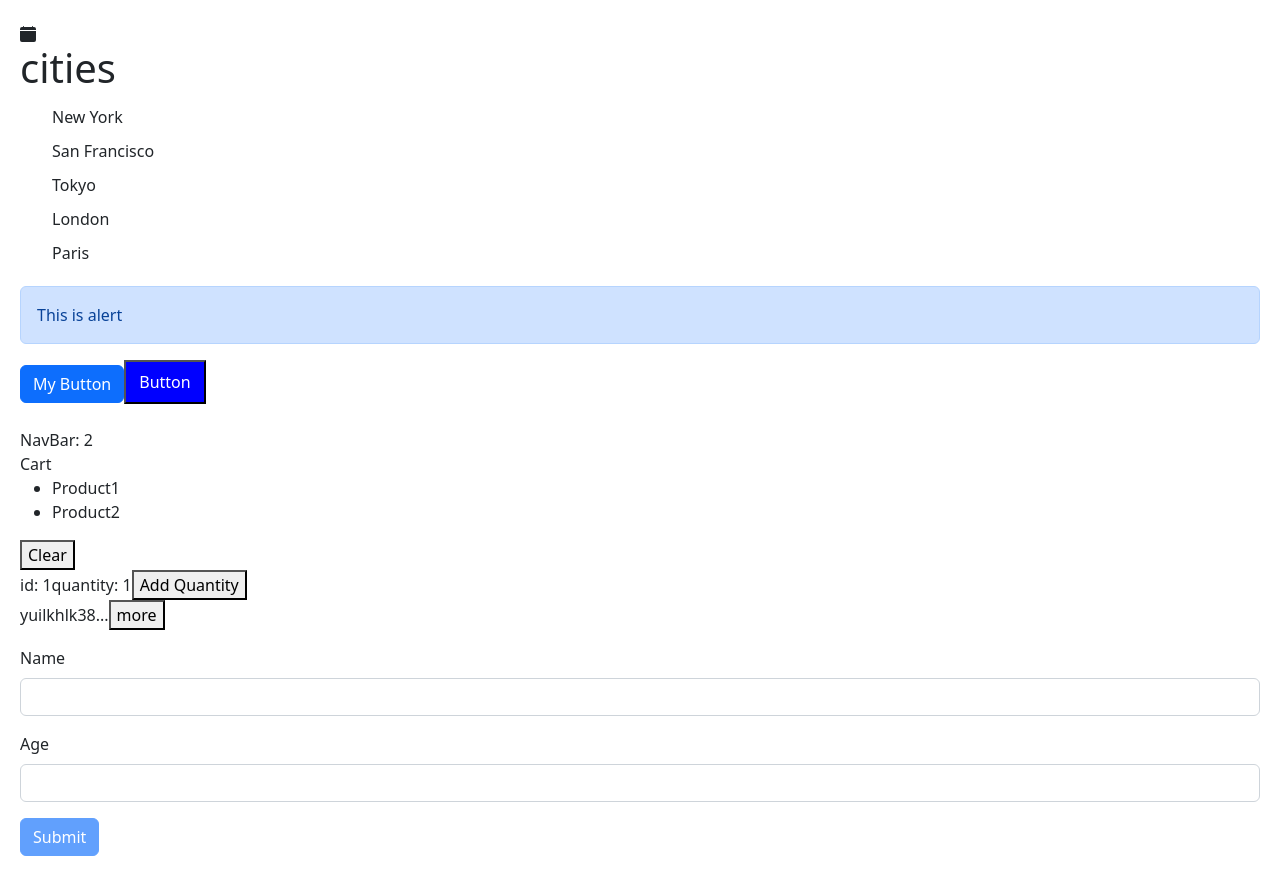
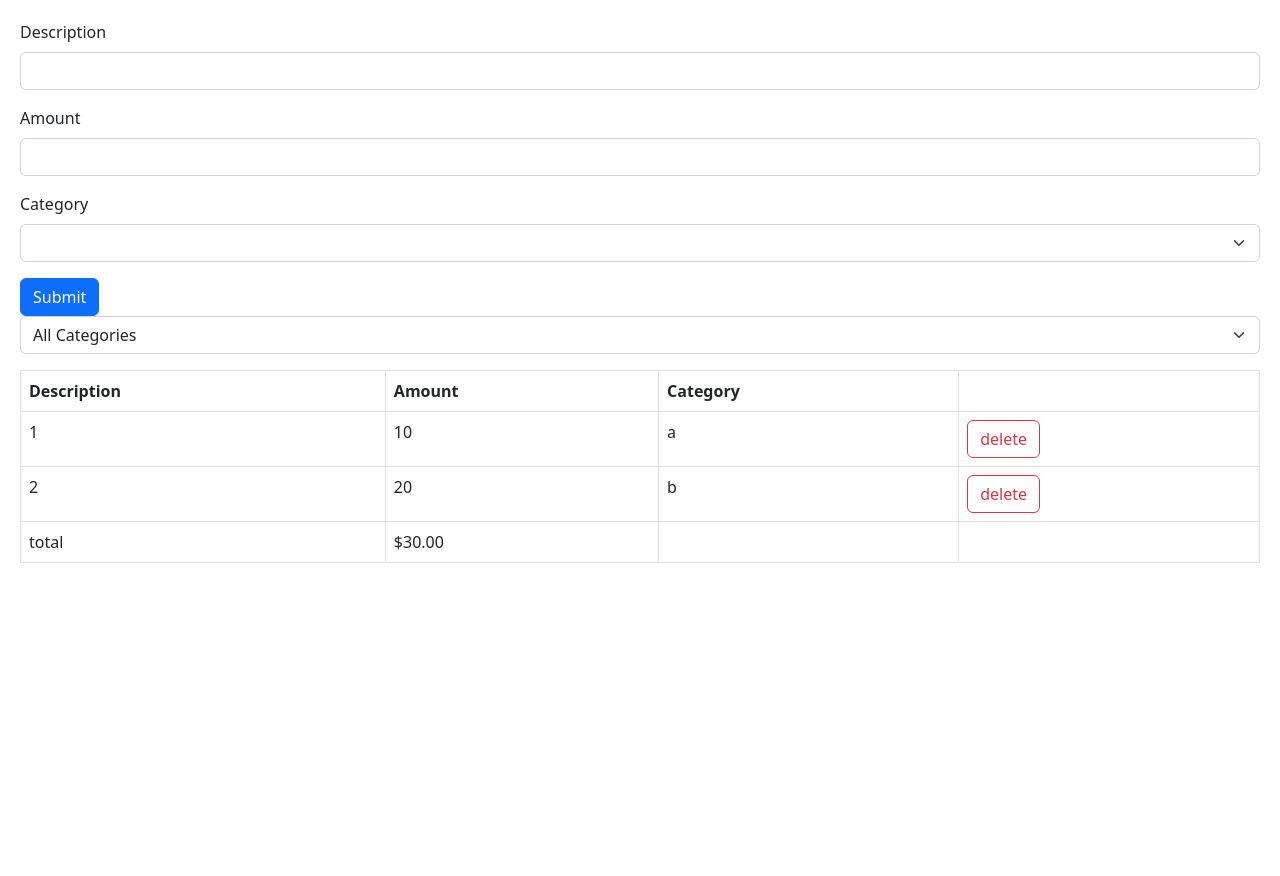
Before and after one commit to azxazx321/react-app, a React (Vite) app: page / in a window 1280 px wide. After the commit the page ends 800 px from the top, so only its background shows below. Built offline with nearby package versions, Linux system fonts and the light colour scheme.

Commit message:
finished 006-15 expense tracker 27/08/2024

```diff
--- a/src/App.tsx
+++ b/src/App.tsx
@@ -13,99 +13,37 @@ import Expandable from "./components/Expandable";
 import Form from "./components/Form";
 import './index.css'
 import 'bootstrap/dist/css/bootstrap.min.css';
+import ExpenseTracker from "./components/ExpenseTracker/ExpenseTracker";
+import ExpenseList from "./components/expense-tracker/components/ExpenseList";
+import ExpenseFilter from "./components/expense-tracker/components/ExpenseFilter";
+import { set } from "react-hook-form";
+import ExpenseForm from "./components/expense-tracker/components/ExpenseForm";
 
 
 function App() {
-  let items = [
-    'New York',
-    'San Francisco',
-    'Tokyo',
-    'London',
-    'Paris'
-];
-
- const handleSeletedItem = (item: string) => {
-  console.log(item)
- }
-
- const [isShow, setIsShow] = useState(true)
-
- const handleIsShow = () => {
-      setIsShow(!isShow)
- }
-
- const [cardItems, setCardItems] = useState(['Product1', 'Product2'])
+  const [expenses, setExpenses] = useState([
+    { id:1,description:'1', amount: 10,category: 'a'},
+    {id: 2,description:'2',amount: 20,category: 'b'}]
+  )
+  const [selectedCategory, setSelectedcategory] = useState('')
 
 
- const [pizza, setPizza] = useState({
-  name: 'Spicy Pepperoni',
-  toppings: ['Mushrooms']
- })
-
- const handleClick = () => {
-    setPizza(
-      {
-        ...pizza,
-        toppings: [
-          ...pizza.toppings, 'chesse'
-        ]
-      }
-    )
- }
+  const visibleExpenses = selectedCategory ? expenses.filter(expense => expense.category === selectedCategory) : expenses
+  // const onSelectCategory = (category) => {
+  //    setSelectedcategory(category);
+  // }
 
 
- const [cart, setCart] = useState({
-  discount: .1,
-  items: [{
-    id: 1 ,title: 'Product 1', quantity: 1
-  }, {
-    id: 2 ,title: 'Product 2', quantity: 1
-  }
-]
- })
- console.log(...cart.items)
-
- const changeQuantity = () => {
-   setCart({
-     ...cart,
-     items:
-        cart.items.map(
-          item => ({
-            ...item,
-            quantity: item.id === 1 ? item.quantity + 1 : item.quantity
-          })
-        )
-
-
-   })
-
-  //  setCart({
-  //   ...cart,
-  //   items:
-  //      cart.items.map(
-  //        item => item.id === 1 ? {...item, quantity:item.quantity + 1 } : item
-  //      )
-
-
-  // })
- }
 
   return <div>
-    <BsFillCalendarFill/>
-    <ListGroup items={items} heading="cities" onSelectedItem={handleSeletedItem}/>
-    {/* <Alert text="hello world" /> */}
-    <Alert text="This is alert" isShow={isShow} />
-    <Button color="primary" onClick={handleIsShow}>My Button</Button>
-    <Like onClick={()=>console.log('clicked')}/>
-    <NavBar cartItemsCount={cardItems.length}/>
-    <Cart cartItems={cardItems} onClear={()=> setCardItems([])}/>
-    id: {cart.items[0].id}
 
-    quantity: {cart.items[0].quantity}
-    <button onClick={changeQuantity}>Add Quantity</button>
+    {/* <ExpenseTracker/> */}
+    <ExpenseForm onSubmit={expense => setExpenses([...expenses, {...expense, id: expense.length + 1}])}/>
+    <div className="mb-3">
+    <ExpenseFilter onSelectCategory={(category) => setSelectedcategory(category)} />
 
-    <Expandable maxChar={10}>yuilkhlk380912830912830912809382109380912jhlkjlkjkkjljoijoi</Expandable>
-    <Form />
+    </div>
+    <ExpenseList expenses={visibleExpenses} onDelete={(id)=> setExpenses(expenses.filter(expense => expense.id !== id))}/>
   </div>
 }
 
--- /dev/null
+++ b/src/components/ExpenseTracker/ExpenseTracker.tsx
@@ -0,0 +1,96 @@
+import { Fragment, MouseEvent, useState } from "react";
+import { useForm } from "react-hook-form"
+
+interface FormData {
+    id: number;
+    description: string;
+    amount: number;
+    category: string;
+}
+
+
+const ExpenseTracker = () => {
+    const [expenses, setExpenses] = useState(
+       [ {
+        id:'1',
+        description:'1',
+        amount: 10,
+        category: 'a'
+    },{
+        id: 2,
+        description:'2',
+        amount: 20,
+        category: 'v'
+    },
+    ]
+    )
+    const {register, handleSubmit, formState: {errors}} = useForm<FormData>()
+
+    const handleClick = (e: MouseEvent) => {
+        //e.preventDefault()
+    }
+
+    const onSubmit = (data: FormData) => {
+        console.log(data)
+        const newItem = {...data, id:data.description}
+        setExpenses([...expenses, newItem])
+    }
+  return (
+    <Fragment>
+        <form onSubmit={handleSubmit(onSubmit)}>
+            <div className="mb-3">
+                <label htmlFor="description" className="form-label">Description</label>
+                <input {...register('description', {required: true})} type="text" className="form-control" id="description" />
+            </div>
+                {errors.description?.type ==='required' && <p>This field is required</p> }
+            <div className="mb-3">
+                <label htmlFor="amout" className="form-label">Amount</label>
+                <input {...register('amount', {required: true, min: 0})} type="number" className="form-control" id="amount"/>
+                {errors.amount?.type ==='required' && <p>This field is required</p> }
+                {errors.amount?.type === "min" && <p>The amount must be greater than or equal to 0</p>}
+            </div>
+            <div className="mb-3">
+                <label htmlFor="category" className="form-label">Category</label>
+                <select {...register("category", {required: true})} className="form-select" id="category">
+                <option value="1">a</option>
+                <option value="2">b</option>
+                <option value="3">c</option>
+                </select>
+            </div>
+            <button className="btn btn-primary" type='submit' >Submit</button>
+        </form>
+        <select name="category"  >
+            <option value="1">a</option>
+        </select>
+        <table className="table table-bordered">
+                <thead>
+                    <tr>
+                        <th scope="col">Description</th>
+                        <th scope="col">Amount</th>
+                        <th scope="col">Category</th>
+                        {/* {expenses.map((expense) => <th scope="col">{Object.keys(expense)}</th>)} */}
+                    </tr>
+                </thead>
+                <tbody>
+                   {expenses.map((row) => (
+                    <tr>
+                        <td>{row.description}</td>
+                        <td>{row.amount}</td>
+                        <td>{row.category}</td>
+                        <td><button className="btn btn-danger">DELETE</button></td>
+                    </tr>
+                   ))
+                }
+                <tr>
+                    <td>Total</td>
+                    <td>{expenses.reduce((acc,expense) => acc + expense.amount,0)}</td>
+                </tr>
+                </tbody>
+            </table>
+
+    </Fragment>
+
+  )
+}
+
+export default ExpenseTracker
--- /dev/null
+++ b/src/components/expense-tracker/categories.ts
@@ -0,0 +1,2 @@
+const categories = ['Groceries', 'Utilities', 'Entertainment'] as const
+export default categories;
--- /dev/null
+++ b/src/components/expense-tracker/components/ExpenseFilter.tsx
@@ -0,0 +1,18 @@
+import React from 'react'
+import categories from '../categories'
+
+interface Props {
+    onSelectCategory: (category: string) => void
+}
+
+const ExpenseFilter = ({onSelectCategory}: Props) => {
+  return (
+    <select name="" id="" className="form-select" onChange={e => onSelectCategory(e.target.value)}>
+        <option value="">All Categories</option>
+        {categories.map(category=> <option key={category} value={category}>{category}</option>)}
+
+    </select>
+  )
+}
+
+export default ExpenseFilter
--- /dev/null
+++ b/src/components/expense-tracker/components/ExpenseForm.tsx
@@ -0,0 +1,56 @@
+import categories  from '../categories'
+import { useForm } from 'react-hook-form'
+import { z } from 'zod';
+import { zodResolver } from '@hookform/resolvers/zod';
+
+// interface FormData {
+//     id: number;
+//     description: string;
+//     amount: number;
+//     category: string;
+// }
+
+interface Props {
+   onSubmit: (data: ExpenseFormData) => void;
+}
+const schema = z.object({
+    description: z.string().min(3, {message: 'Description should be at 3 characters'}).max(50),
+    amount: z.number({invalid_type_error:'Amount is required'}).min(0.01).max(5000),
+    category: z.enum(categories, {
+        errorMap: () => ({
+            message: 'category is required'
+        })
+    })
+})
+type ExpenseFormData = z.infer<typeof schema>
+
+const ExpenseForm = ({onSubmit}: Props) => {
+    const {register, handleSubmit,reset, formState: {errors}} = useForm<ExpenseFormData>({ resolver: zodResolver(schema)})
+  return (
+    <form onSubmit={handleSubmit(data => {onSubmit(data); reset()})}>
+            <div className="mb-3">
+                <label htmlFor="description" className="form-label">Description</label>
+                <input {...register('description')} type="text" className="form-control" id="description" />
+            </div>
+                {errors.description && <p className='text-danger'>{errors.description.message}</p> }
+            <div className="mb-3">
+                <label htmlFor="amount" className="form-label">Amount</label>
+                <input {...register('amount', {valueAsNumber: true})} type="number" className="form-control" id="amount"/>
+            </div>
+            {errors.amount && <p>{errors.amount.message}</p> }
+
+            <div className="mb-3">
+                <label htmlFor="category" className="form-label">Category</label>
+                <select {...register('category')} className="form-select" id="category">
+                    <option value=""></option>
+                 {categories.map(category => <option key={category} value={category}>{category}</option>)}
+                </select>
+            </div>
+            {errors.category && <p className='text-danger'>{errors.categories.message}</p> }
+
+            <button className="btn btn-primary" type='submit' >Submit</button>
+        </form>
+  )
+}
+
+export default ExpenseForm
--- /dev/null
+++ b/src/components/expense-tracker/components/ExpenseList.tsx
@@ -0,0 +1,49 @@
+import React from 'react'
+
+interface Expense {
+    id: number;
+    description: string;
+    amount: number;
+    category: string;
+}
+
+interface Props {
+    expenses: Expense[];
+    onDelete: (id: number) => void
+}
+
+const ExpenseList = ({expenses, onDelete}: Props) => {
+  return (
+    <table className="table table-bordered">
+        <thead>
+            <tr>
+                <th>Description</th>
+                <th>Amount</th>
+                <th>Category</th>
+                <th></th>
+            </tr>
+        </thead>
+
+            <tbody>
+                {expenses.map((expense) => <tr key={expense.id}>
+                    <td>{expense.description}</td>
+                    <td>{expense.amount}</td>
+                    <td>{expense.category}</td>
+                    <td><button className="btn btn-outline-danger" onClick={()=> onDelete(expense.id)}>
+                        delete</button></td>
+                </tr>
+            )}
+            </tbody>
+            <tfoot>
+                <tr>
+                    <td>total</td>
+                    <td>${expenses.reduce((acc,expense) => expense.amount + acc , 0).toFixed(2)}</td>
+                    <td></td>
+                    <td></td>
+                </tr>
+            </tfoot>
+    </table>
+  )
+}
+
+export default ExpenseList
```
